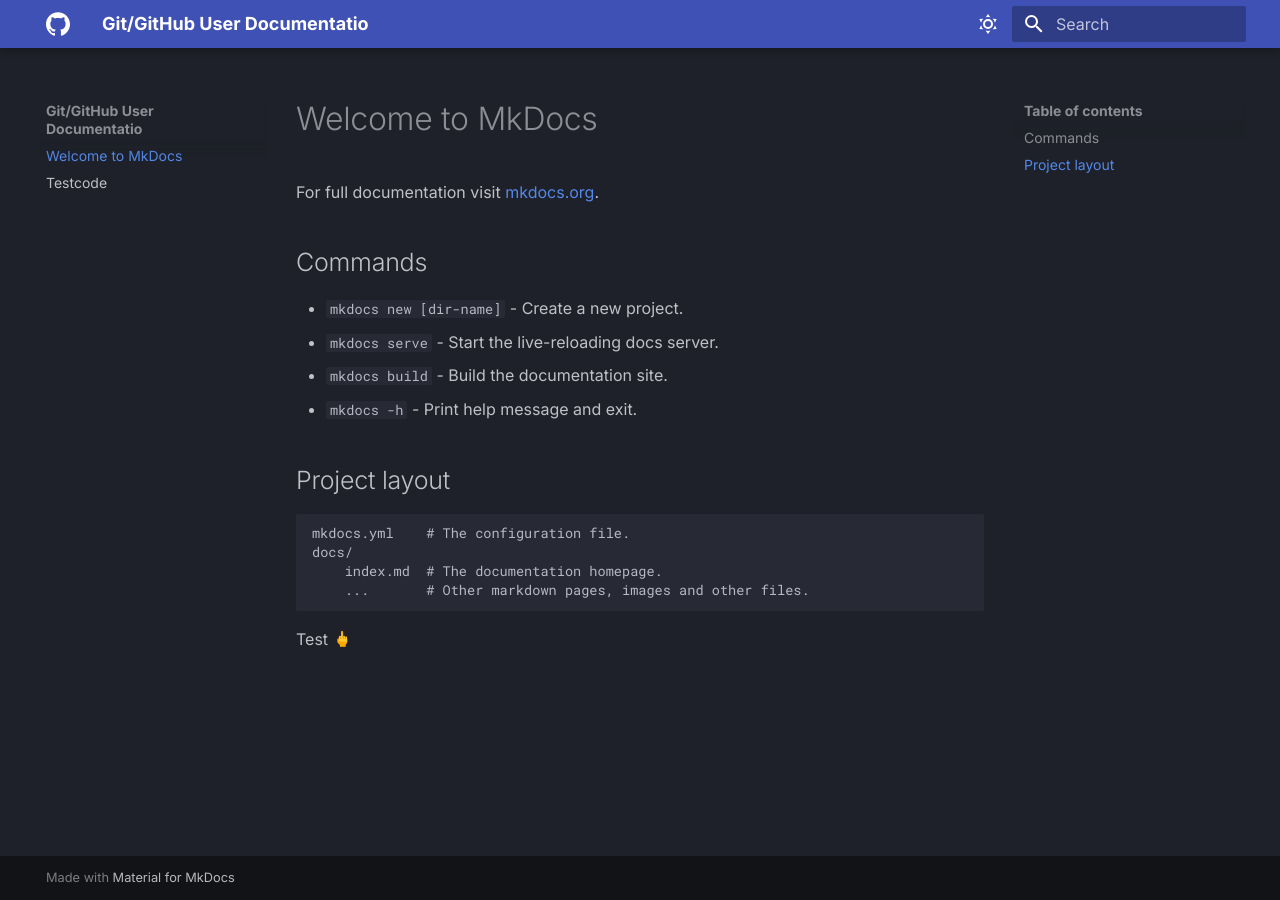
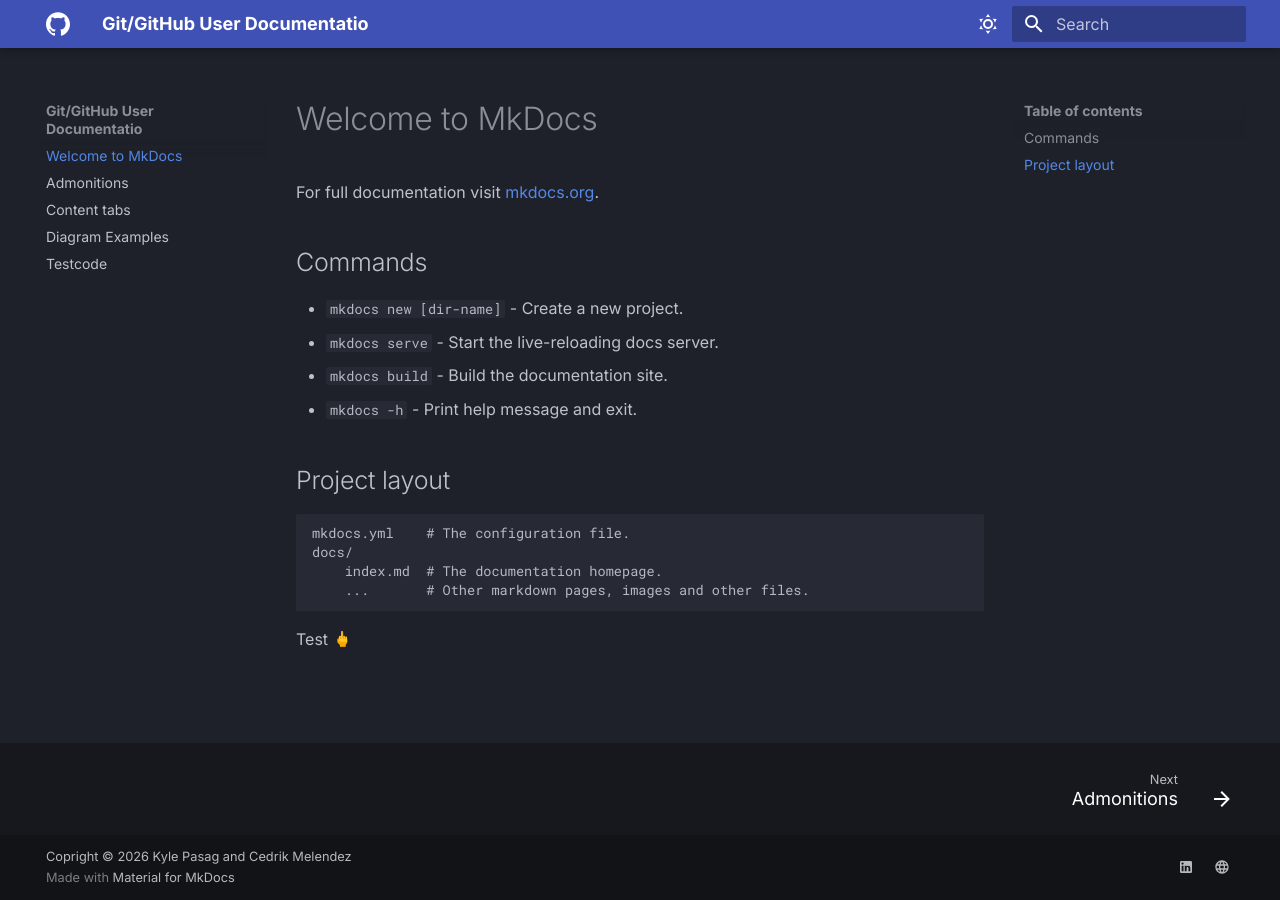
Before and after one commit to kpasag/Git-GitHub-User-Documentation, an MkDocs documentation site: the page built from docs/index.md, in a window 1280 px wide. Built offline with MkDocs 1.6.1 and Material for MkDocs 9.7.7, drawn with Linux system fonts in a browser that asks for light colours; emoji names are drawn with the system emoji font.

Commit message:
Create diagram, admonitions, content and prep for deploying

```diff
--- a/mkdocs.yml
+++ b/mkdocs.yml
@@ -7,7 +7,9 @@
     code: Roboto Mono
   icon:
     logo: simple/github
-  favicon: assets/favicon.svg
+  favicon: assets/github.png
+  features:
+    - navigation.footer
   palette:
     # Dark Mode
     - scheme: slate
@@ -32,4 +34,21 @@
       emoji_generator: !!python/name:material.extensions.emoji.to_svg
   - pymdownx.inlinehilite
   - pymdownx.snippets
-  - pymdownx.superfences
+  - pymdownx.superfences:
+      custom_fences:
+        - name: mermaid
+          class: mermaid
+          format: !!python/name:pymdownx.superfences.fence_code_format
+  - pymdownx.tabbed:
+      alternate_style: true
+  - admonition
+  - pymdownx.details
+
+extra:
+  social:
+    - icon: material/linkedin
+      link: https://www.linkedin.com/in/kyle-pasag/
+    - icon: material/web
+      link: https://www.kylepasag.dev
+
+copyright: Copright &copy; 2026 Kyle Pasag and Cedrik Melendez
```
Also changed, not shown: docs/admonitions.md (added, +19 -0 lines), docs/content-tabs.md (added, +40 -0 lines), docs/diagrams.md (added, +28 -0 lines), docs/assets/github.png (added), 1 other file.
